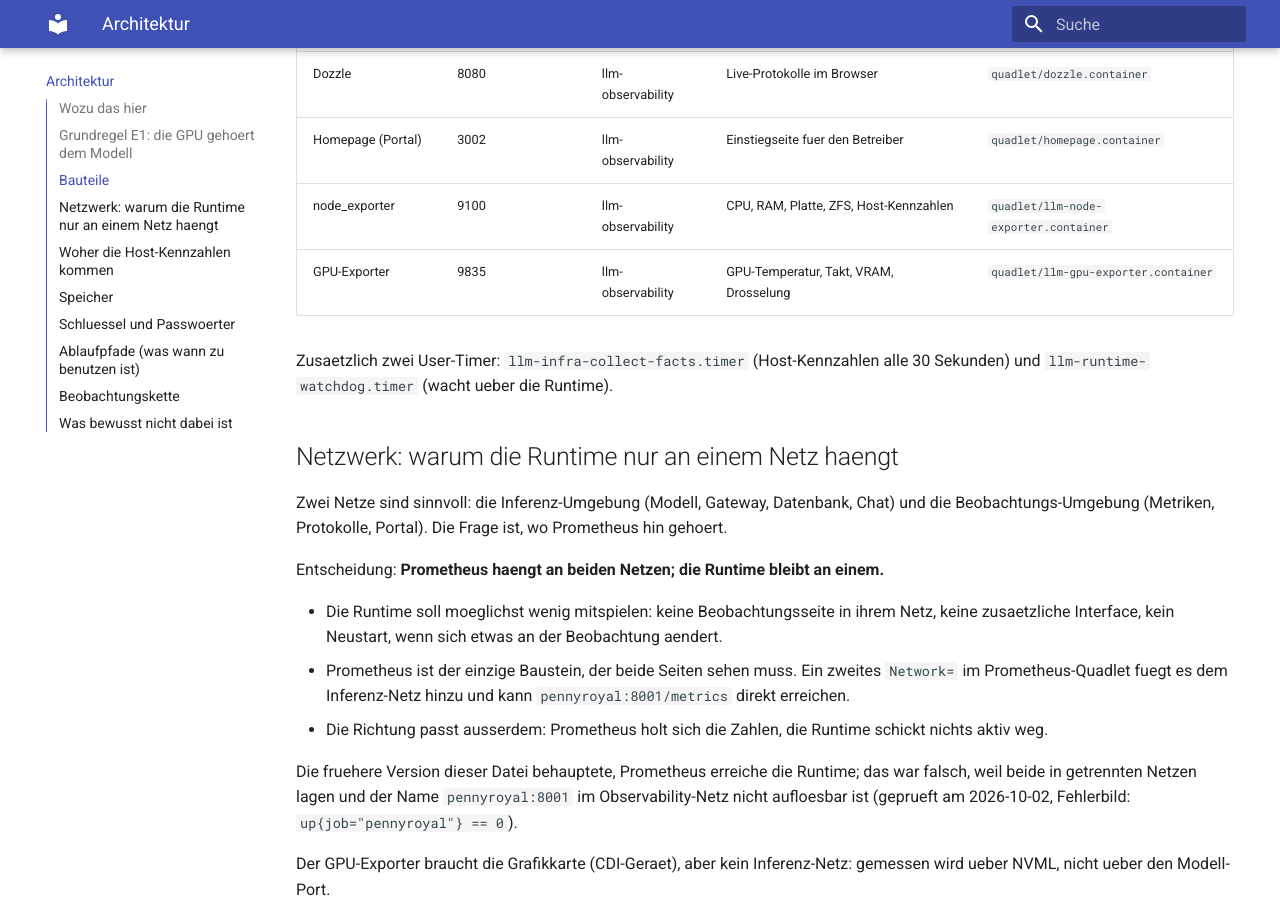
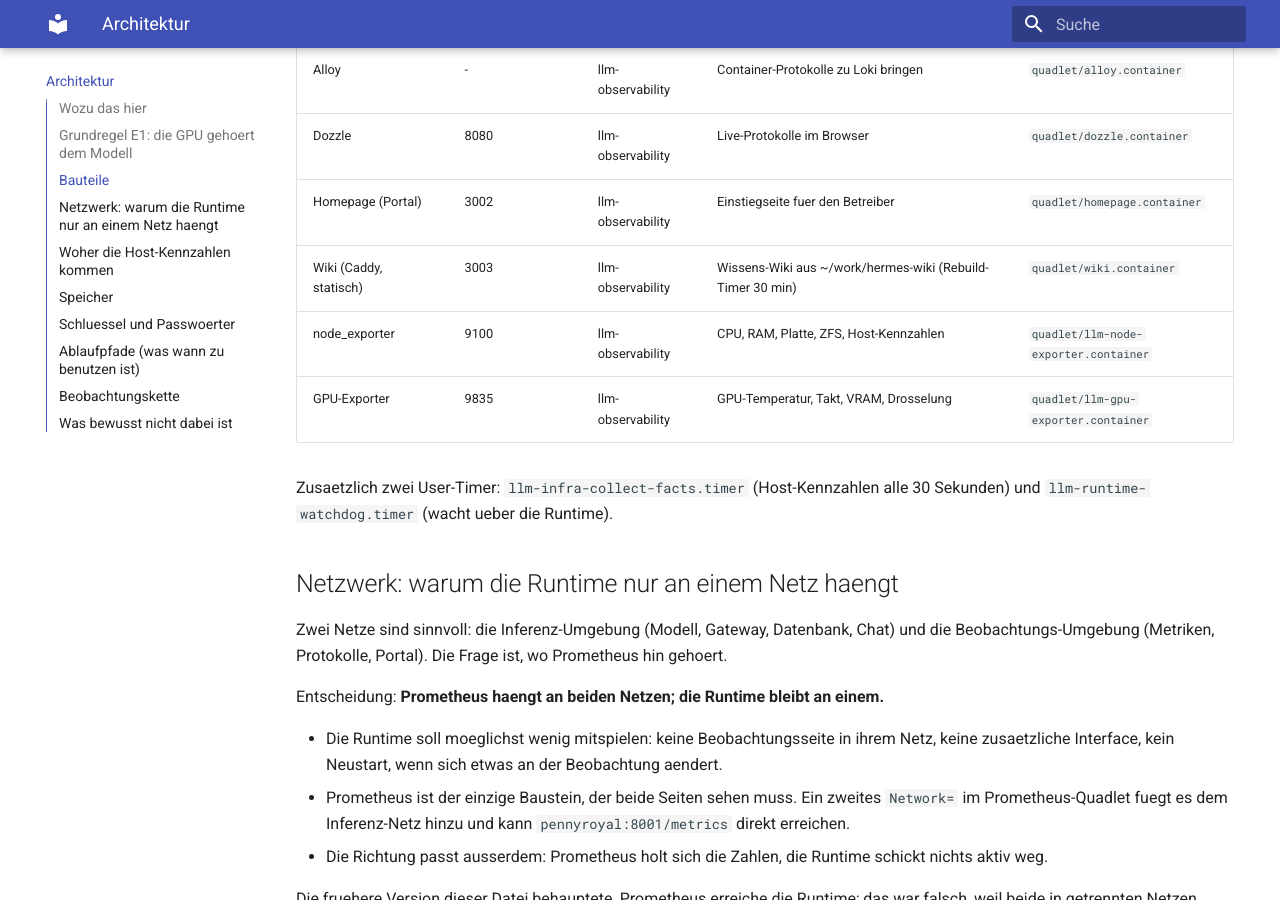
Before and after one commit to thomasdenk79-cyber/llm-infra-setup, an MkDocs documentation site: the page built from docs/architecture.md, in a window 1280 px wide and 900 px high, scrolled down 1140 px. Built offline with MkDocs 1.6.1 and Material for MkDocs 9.7.7, drawn with Linux system fonts in a browser that asks for light colours.

Commit message:
feat(wiki): Hermes-Wissens-Wiki als Portal-Dienst — Caddy :3003, Rebuild-Timer 30min, Homepage-Kachel, Generator+Drift+Doku verdrahtet

```diff
--- a/docs/architecture.md
+++ b/docs/architecture.md
@@ -32,6 +32,7 @@ Inferenz nutzt bewusst nur einen GPU-Kern (TP1). Details und Begruendung in
 | Alloy | - | llm-observability | Container-Protokolle zu Loki bringen | `quadlet/alloy.container` |
 | Dozzle | 8080 | llm-observability | Live-Protokolle im Browser | `quadlet/dozzle.container` |
 | Homepage (Portal) | 3002 | llm-observability | Einstiegseite fuer den Betreiber | `quadlet/homepage.container` |
+| Wiki (Caddy, statisch) | 3003 | llm-observability | Wissens-Wiki aus ~/work/hermes-wiki (Rebuild-Timer 30 min) | `quadlet/wiki.container` |
 | node_exporter | 9100 | llm-observability | CPU, RAM, Platte, ZFS, Host-Kennzahlen | `quadlet/llm-node-exporter.container` |
 | GPU-Exporter | 9835 | llm-observability | GPU-Temperatur, Takt, VRAM, Drosselung | `quadlet/llm-gpu-exporter.container` |
 
```
Also changed, not shown: AGENTS.md (+2 -0 lines), 13 other files.
